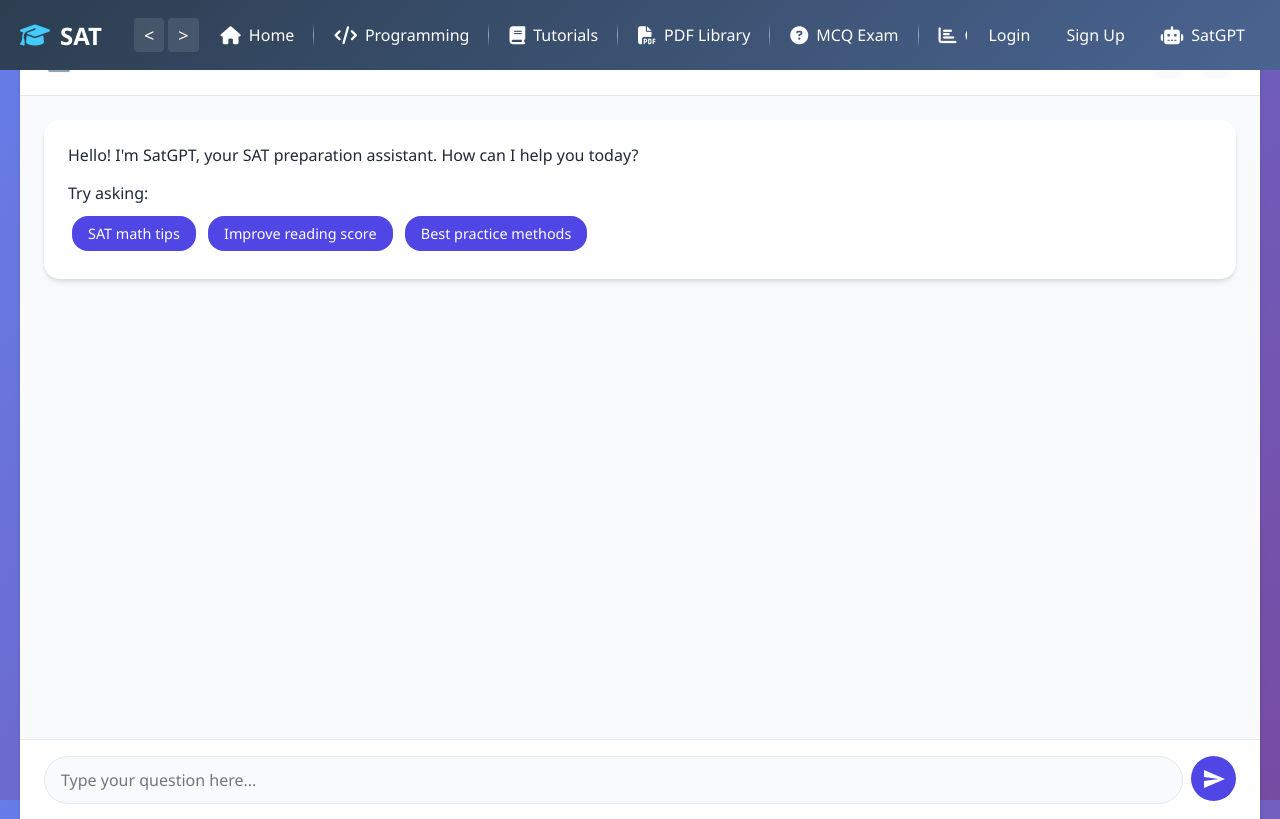
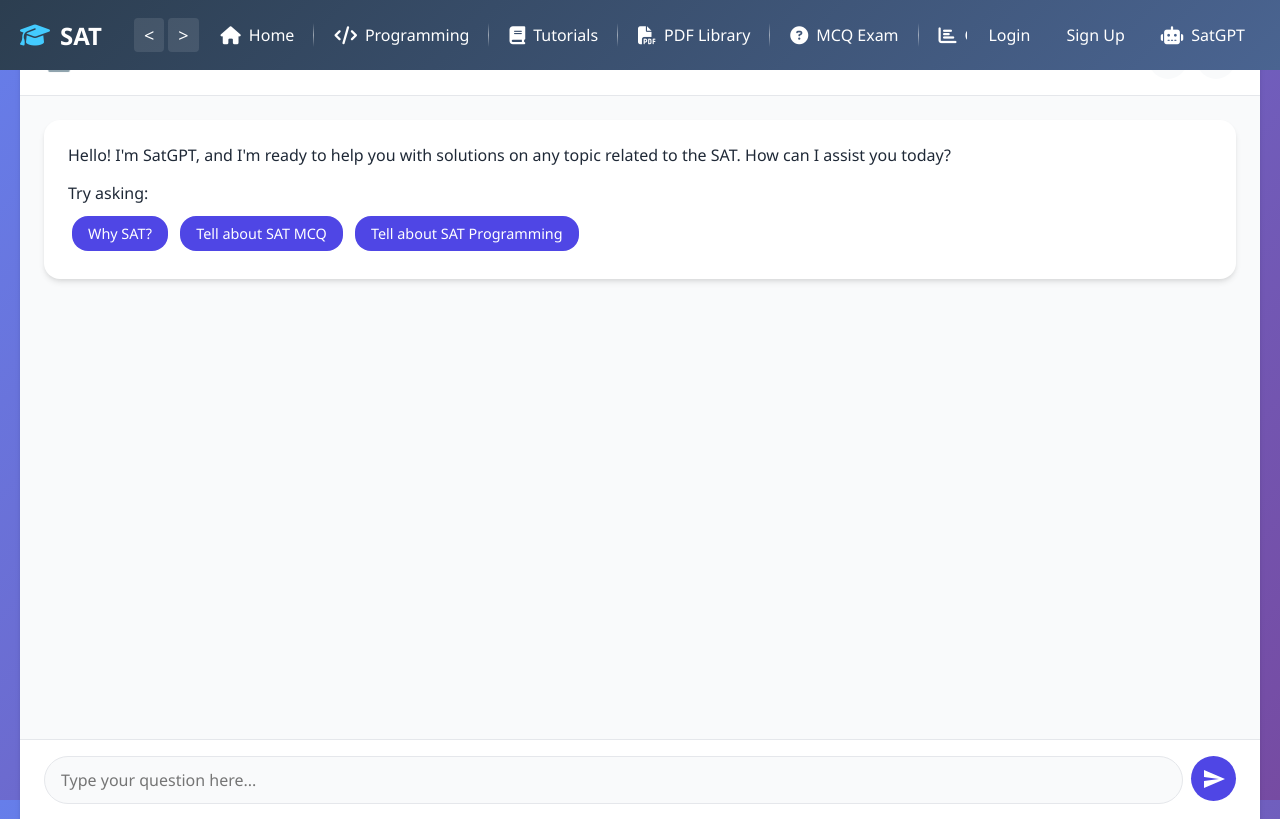
Before and after one commit to rezasdsju/sat_main_2, a Django app: page /satgpt/ in a window 1280 px wide. Shown: the top 819 px of the page. Run offline with Django 5.2, Linux system fonts and the light colour scheme.

Commit message:
chat html changed

```diff
--- a/satgpt/templates/satgpt/chat.html
+++ b/satgpt/templates/satgpt/chat.html
@@ -14,12 +14,12 @@
 
     <div id="chatbox">
         <div class="welcome-message">
-            <p>Hello! I'm SatGPT, your SAT preparation assistant. How can I help you today?</p>
+            <p>Hello! I'm SatGPT, and I'm ready to help you with solutions on any topic related to the SAT. How can I assist you today?</p>
             <div class="quick-questions">
                 <p>Try asking:</p>
-                <button class="suggestion-chip" data-question="What are some SAT math tips?">SAT math tips</button>
-                <button class="suggestion-chip" data-question="How to improve my reading score?">Improve reading score</button>
-                <button class="suggestion-chip" data-question="What's the best way to practice for the SAT?">Best practice methods</button>
+                <button class="suggestion-chip" data-question="What are some SAT math tips?">Why SAT?</button>
+                <button class="suggestion-chip" data-question="How to improve my reading score?">Tell about SAT MCQ</button>
+                <button class="suggestion-chip" data-question="What's the best way to practice for the SAT?">Tell about SAT Programming</button>
             </div>
         </div>
     </div>
--- a/satgpt/views.py
+++ b/satgpt/views.py
@@ -4,8 +4,14 @@ from django.shortcuts import render
 # Predefined responses (dictionary)
 responses = {
     "hello": "Hi! আমি SatGPT 😎। তোমাকে সাহায্য করার জন্য তৈরি।",
+    "Hello": "Hi! আমি SatGPT 😎। তোমাকে সাহায্য করার জন্য তৈরি।",
+    "Hi": "Hi! আমি SatGPT 😎। তোমাকে সাহায্য করার জন্য তৈরি।",
+    "hi": "Hi! আমি SatGPT 😎। তোমাকে সাহায্য করার জন্য তৈরি।",
     "how are you": "আমি ভালো আছি, তুমি কেমন আছো?",
     "your name": "আমার নাম SatGPT 🖥️",
+    "What is your name?": "আমার নাম SatGPT 🖥️",
+    "your name?": "আমার নাম SatGPT 🖥️",
+    "what do you know?": "I have been trained on little programming  ",
     "bye": "বিদায়! আবার কথা হবে 👋",
 }
 
```
